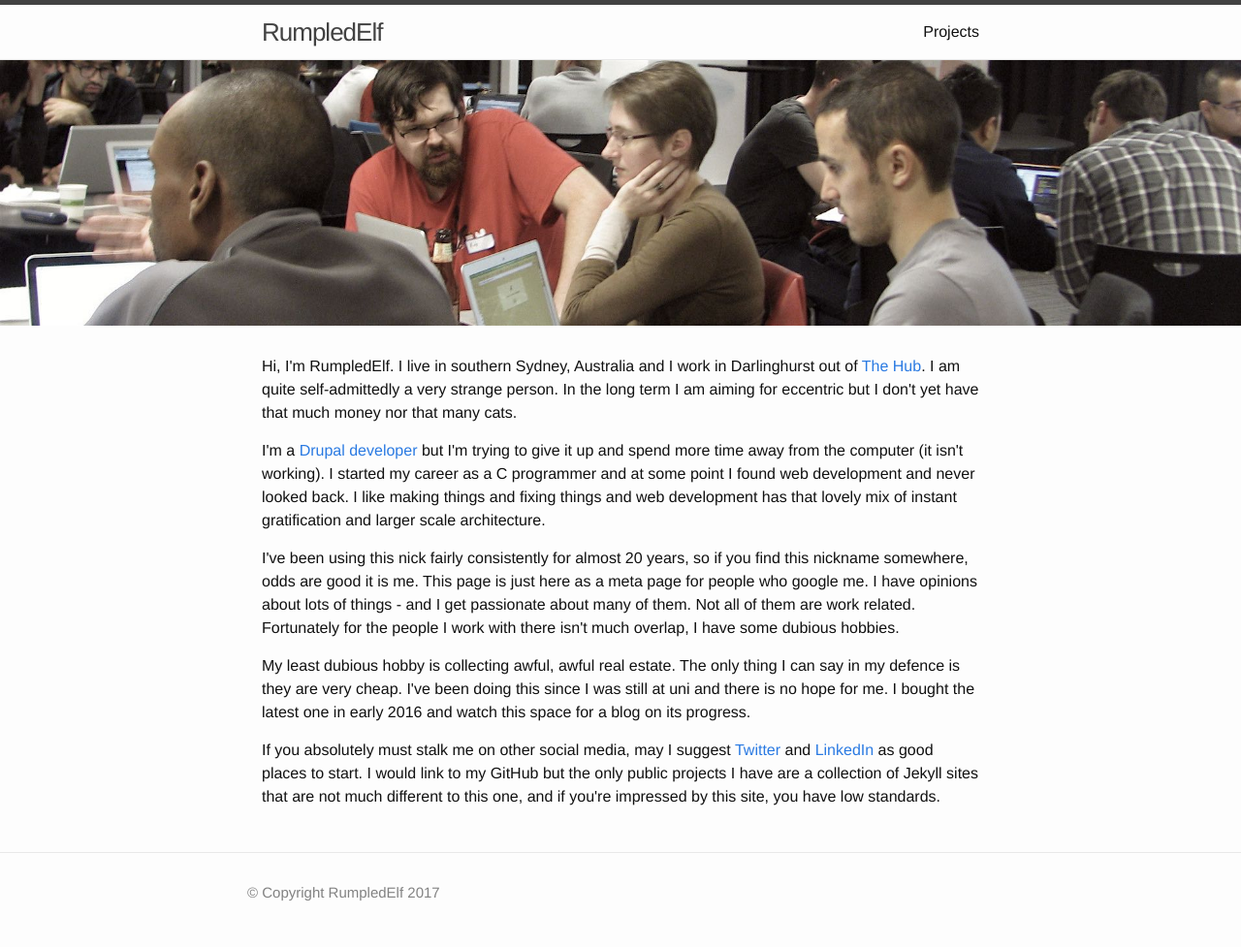
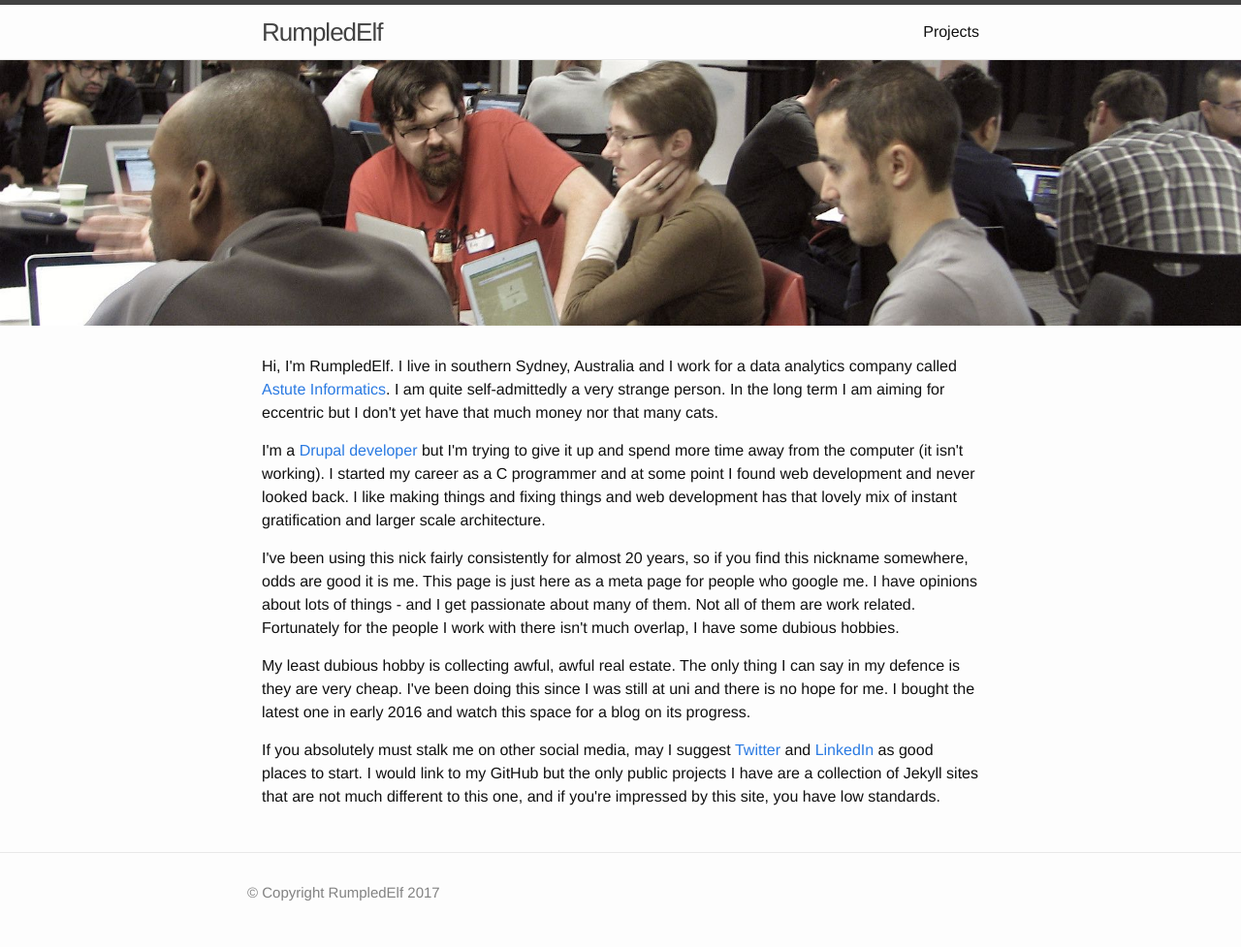
Before and after one commit to rumpledelf/rumpedelf, a Jekyll site: the page built from index.html, in a window 1280 px wide. Shown: the whole page at 97% size. Built offline with Jekyll 4.4.1, drawn with Linux system fonts in a browser that asks for light colours.

Commit message:
Update index.html

```diff
--- a/index.html
+++ b/index.html
@@ -4,7 +4,7 @@ layout: default
 <div class="home">
 
 <p>
-Hi, I'm RumpledElf. I live in southern Sydney, Australia and I work in Darlinghurst out of <a href="http://www.hubaustralia.com">The Hub</a>. I am quite self-admittedly a very strange person. In the long term I  am aiming for eccentric but I don't yet have that much money nor that many cats.
+Hi, I'm RumpledElf. I live in southern Sydney, Australia and I work for a data analytics company called <a href="http://http://astuteinformatics.com.au">Astute Informatics</a>. I am quite self-admittedly a very strange person. In the long term I  am aiming for eccentric but I don't yet have that much money nor that many cats.
 </p></p>
 I'm a <a href="https://www.drupal.org/u/rumpledelf">Drupal developer</a> but I'm trying to give it up and spend more time away from the computer (it isn't working). I started my career as a C programmer and at some point I found web development and never looked back. I like making things and fixing things and web development has that lovely mix of instant gratification and larger scale architecture.
 </p></p>
```
